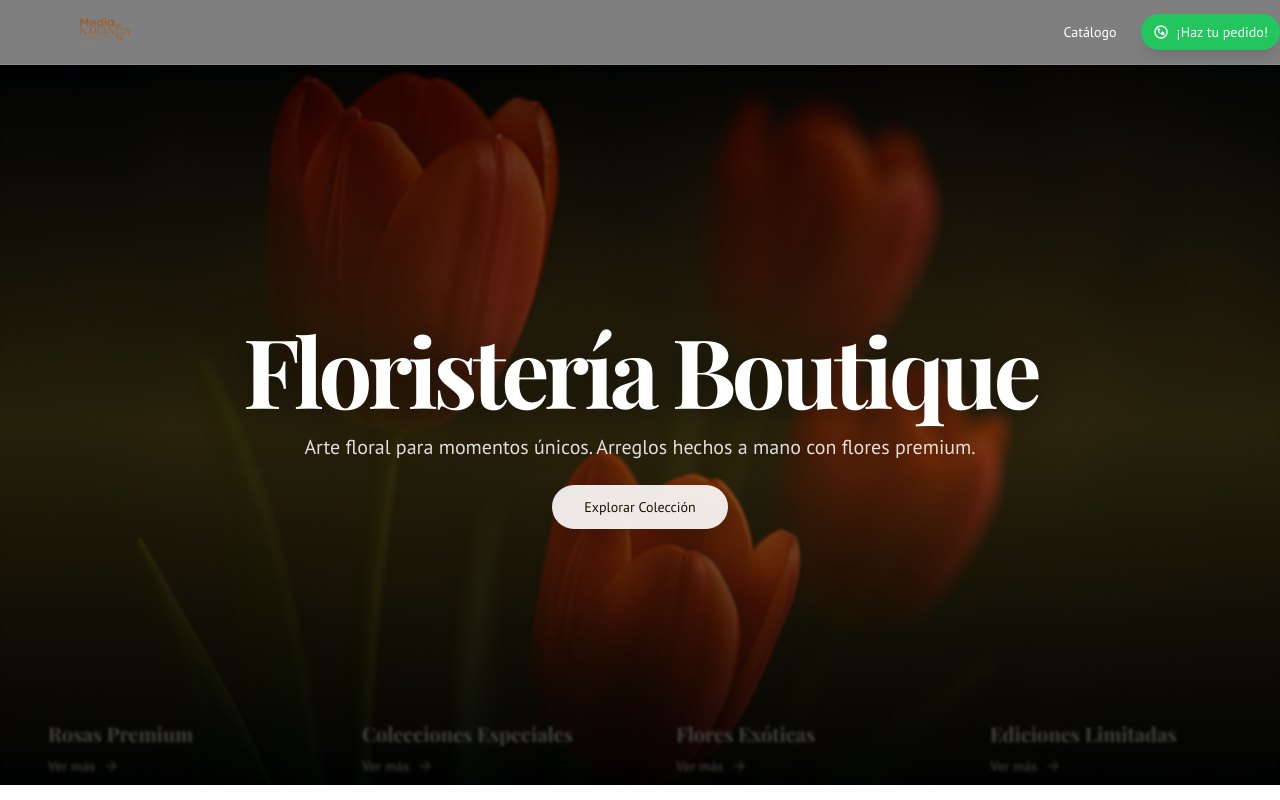
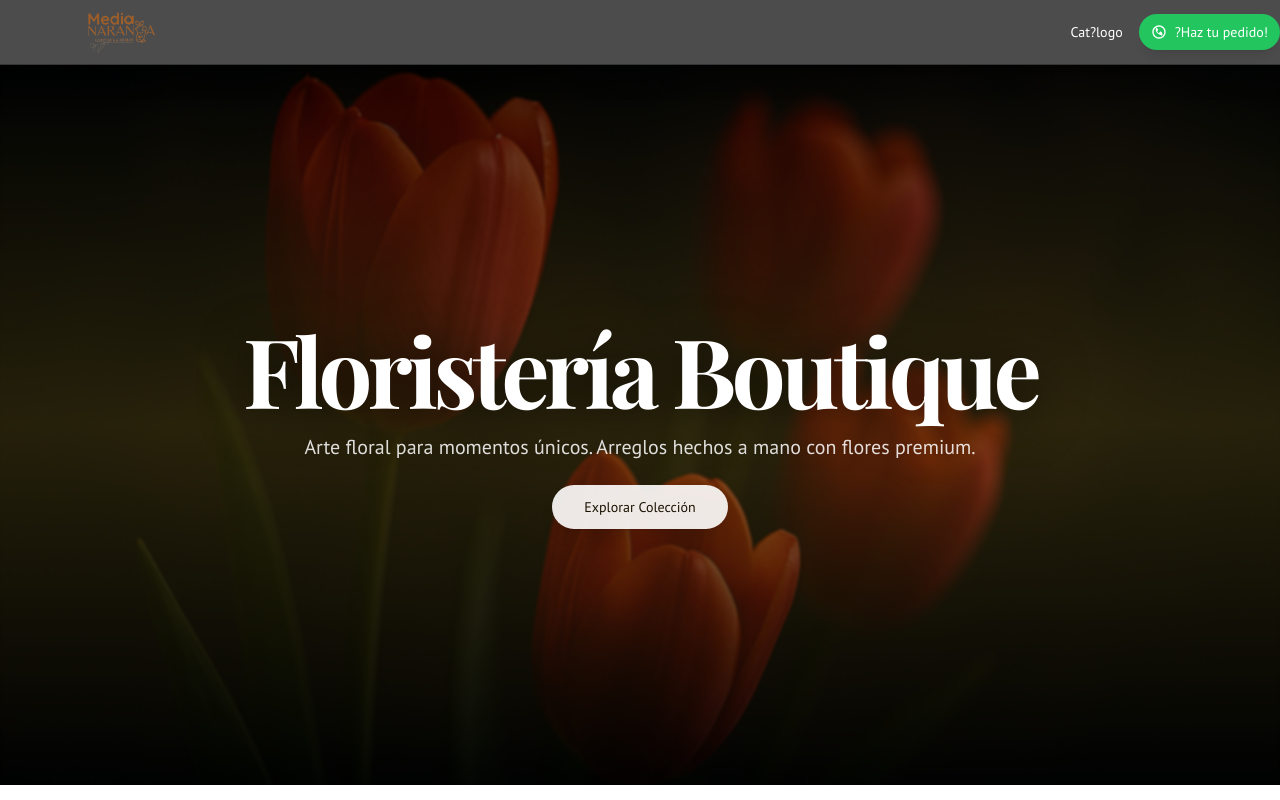
Before and after one commit to FelipeJaramillo514/MEDIA-NARANJA, a Next.js app in the folder MEDIA-NARANJA-main/: page / in a window 1280 px wide. Shown: the top 800 px of the page. Built offline with nearby package versions, Linux system fonts and the light colour scheme.

Commit message:
actualizaciones del header

```diff
--- a/MEDIA-NARANJA-main/src/app/page.tsx
+++ b/MEDIA-NARANJA-main/src/app/page.tsx
@@ -1,7 +1,6 @@
 import Header from '@/components/landing/header';
 import Hero from '@/components/landing/hero';
 import About from '@/components/landing/about';
-import FeaturedCollections from '@/components/landing/featured-collections';
 import ProductCatalog from '@/components/landing/product-catalog';
 import Testimonials from '@/components/landing/testimonials';
 import Contact from '@/components/landing/contact';
@@ -14,7 +13,6 @@ export default function Home() {
       <main className="flex-1">
         <Hero />
         <About />
-        <FeaturedCollections />
         <ProductCatalog />
         <Testimonials />
         <Contact />
--- a/MEDIA-NARANJA-main/src/components/landing/header.tsx
+++ b/MEDIA-NARANJA-main/src/components/landing/header.tsx
@@ -3,41 +3,42 @@
 import * as React from "react";
 import Link from "next/link";
 import Image from "next/image";
-import { Menu, Flower2 } from "lucide-react";
+import { Menu } from "lucide-react";
 
 import { Button } from "@/components/ui/button";
 import { Sheet, SheetContent, SheetTrigger } from "@/components/ui/sheet";
 import { WhatsAppIcon } from "./icons";
 
-const navLinks = [{ href: "#catalogo", label: "Catálogo" }];
+const navLinks = [{ href: "#catalogo", label: "Cat?logo" }];
 const logoSrc = "/brand/logo-media-naranja.png";
 
 export default function Header() {
   const [isOpen, setIsOpen] = React.useState(false);
 
   return (
-    <header className="sticky top-0 z-50 w-full border-b border-white/10 bg-black/50 text-white backdrop-blur-md supports-[backdrop-filter]:bg-black/50">
+    <header className="sticky top-0 z-50 w-full border-b border-black/30 bg-black/70 text-white backdrop-blur-lg supports-[backdrop-filter]:bg-black/70 shadow-[0_8px_24px_rgba(0,0,0,0.35)]">
       <div className="container flex h-16 max-w-7xl items-center justify-between gap-6">
-        <Link href="#" className="flex items-center gap-2" prefetch={false}>
-          <div className="relative h-12 w-44 sm:w-52">
+        <Link href="#" className="flex items-center gap-3" prefetch={false}>
+          <div className="relative h-14 w-52 sm:h-16 sm:w-60">
             <Image
               src={logoSrc}
               alt="Media Naranja logo"
               fill
               className="object-contain"
-              sizes="(max-width: 640px) 128px, 160px"
+              sizes="(max-width: 640px) 200px, 240px"
               priority
             />
           </div>
           <span className="sr-only">MEDIA NARANJA</span>
         </Link>
         <div className="flex items-center gap-4 flex-1 justify-end">
-          <nav className="hidden md:flex gap-6 text-sm font-medium items-center flex-1 justify-end text-white">
+          <nav className="hidden md:flex gap-6 text-sm font-medium items-center">
             {navLinks.map((link) => (
               <Link key={link.href} href={link.href} className="transition-colors hover:text-primary" prefetch={false}>
                 {link.label}
               </Link>
             ))}
+          </nav>
           <Button
             asChild
             size="sm"
@@ -45,10 +46,9 @@ export default function Header() {
           >
             <Link href="https://wa.me/573183785679" target="_blank" rel="noopener noreferrer">
               <WhatsAppIcon className="h-5 w-5" />
-                ¡Haz tu pedido!
+              ?Haz tu pedido!
             </Link>
           </Button>
-          </nav>
           <Sheet open={isOpen} onOpenChange={setIsOpen}>
             <SheetTrigger asChild>
               <Button variant="outline" size="icon" className="md:hidden">
@@ -58,8 +58,8 @@ export default function Header() {
             </SheetTrigger>
             <SheetContent side="left">
               <Link href="#" className="mr-6 flex items-center" prefetch={false}>
-                <div className="relative h-8 w-32">
-                  <Image src={logoSrc} alt="Media Naranja logo" fill className="object-contain" sizes="128px" priority />
+                <div className="relative h-10 w-44">
+                  <Image src={logoSrc} alt="Media Naranja logo" fill className="object-contain" sizes="176px" priority />
                 </div>
               </Link>
               <div className="grid gap-2 py-6">
@@ -81,7 +81,7 @@ export default function Header() {
                 >
                   <Link href="https://wa.me/573183785679" target="_blank" rel="noopener noreferrer">
                     <WhatsAppIcon className="h-7 w-7" />
-                    ¡Haz tu pedido!
+                    ?Haz tu pedido!
                   </Link>
                 </Button>
               </div>
```
Lines whose indentation alone changed are shown as unchanged.
